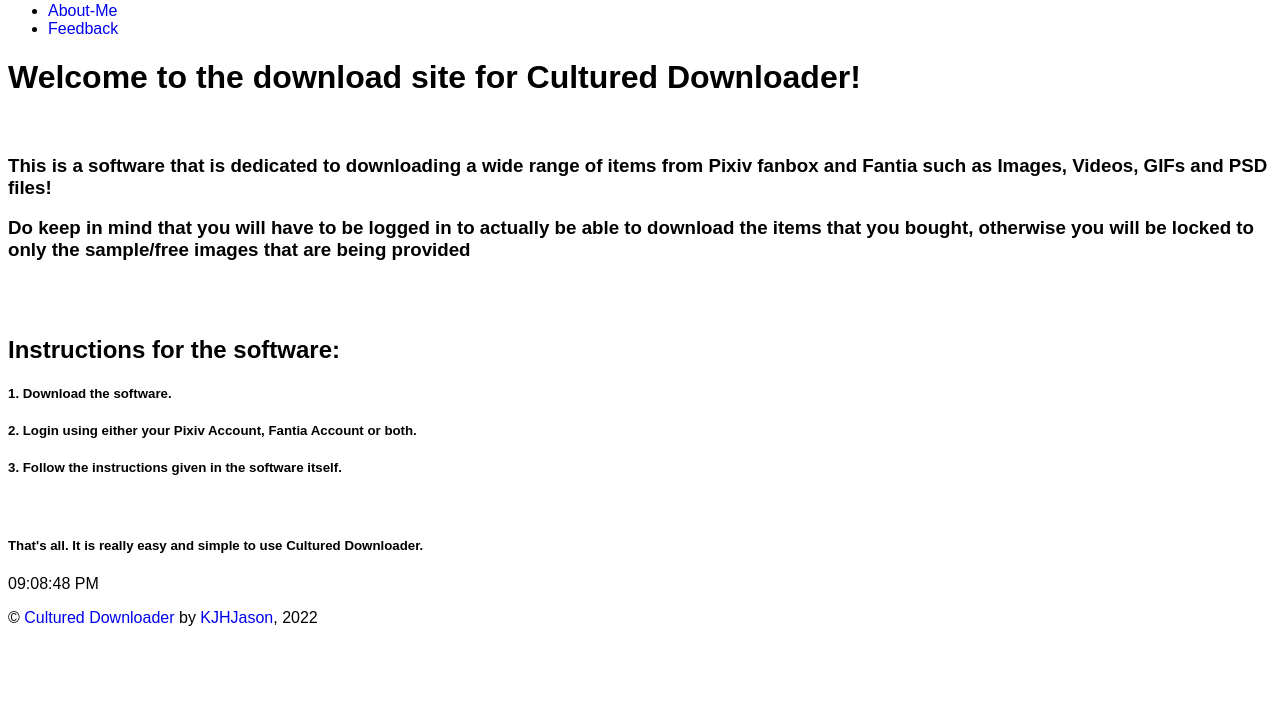
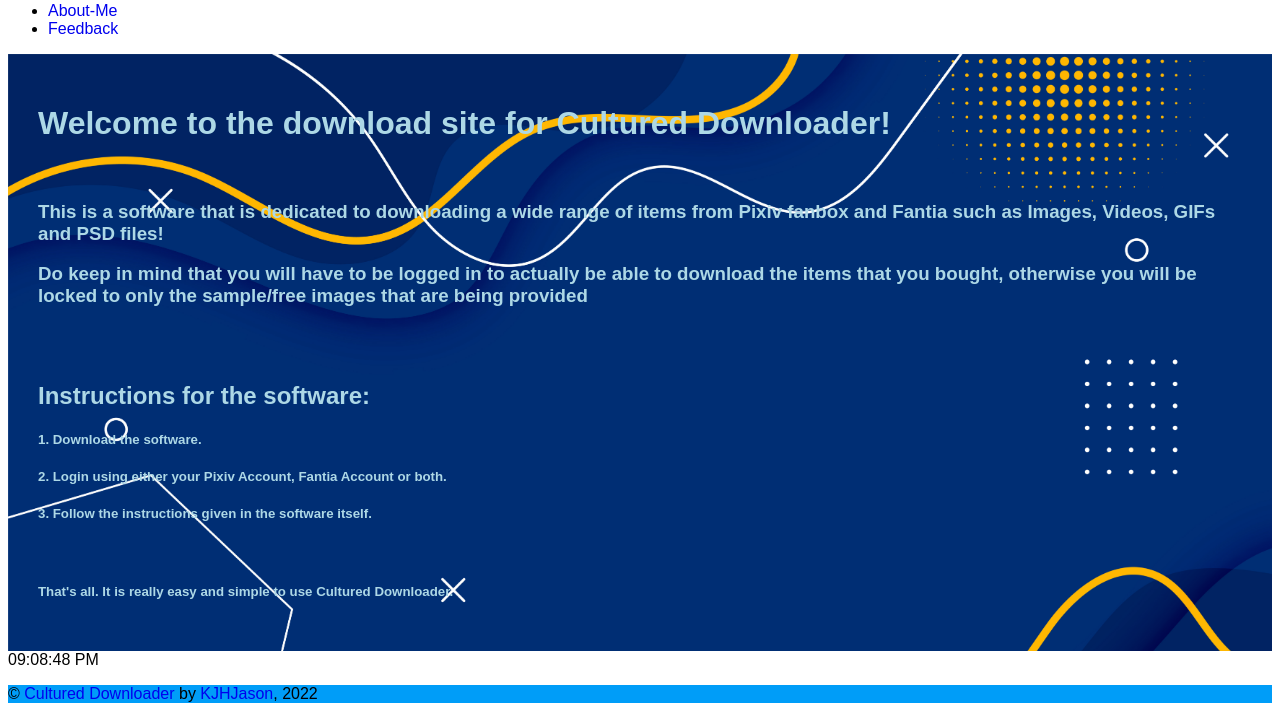
Before and after one commit to KJHJason/Cultured-Downloader-Web, a Flask app: page / in a window 1280 px wide. Shown: the part 344-1063 px from the top of the page. Before the commit the page ends 970 px from the top, so only its background shows below. Run offline with Flask 2, Linux system fonts and the light colour scheme.

Commit message:
another small update

```diff
--- a/server/src/static/css/common.css
+++ b/server/src/static/css/common.css
@@ -9,6 +9,22 @@
 
 a:hover {
 	text-decoration: underline;
+}
+
+.mainbody {
+	width: 100%;
+	height: auto;
+	background-image: url(../images/mainbackground.jpg);
+	padding:30px;
+	background-size: 100% auto;
+	background-repeat: no-repeat;
+	background-color:black;
+
+}
+
+.textbody {
+	color: lightblue;
+	opacity: 1;
 }
 
 /* ============ Navigation Bar ============ */
@@ -249,13 +265,10 @@
 	margin-bottom: 20px;
 }
 
-footer .header div {
+footer{
 	content: '';
-	position: absolute;
 	background-color: #009DF8;
-	height: 2px;
 	box-sizing: border-box;
-	width: 60px;
 }
 
 .logo_margin {
--- a/server/src/templates/base.html
+++ b/server/src/templates/base.html
@@ -20,16 +20,8 @@
     {% block content %}
     {% endblock %}
 
-    {# Note: remove this comment syntax when you have created a _footer.html
-        {% block footer %}
-            {% include 'includes/_footer.html' %}
-        {% endblock %}
-    #}
-
-    <!-- below is a temporary footer though you can use it for copyright in the actual footer -->
-    <p id="copyrightYear">&copy; <a href="https://github.com/KJHJason/Cultured-Downloader">Cultured Downloader</a> by <a href="https://github.com/KJHJason">KJHJason</a>, <noscript>2022</noscript></p>
-    <script>
-        let footerCopright = document.getElementById("copyrightYear").appendChild(document.createTextNode(new Date().getFullYear()));
-    </script>
+    {% block footer %}
+        {% include 'includes/_footer.html' %}
+    {% endblock %}
 </body>
 </html>
--- a/server/src/templates/home.html
+++ b/server/src/templates/home.html
@@ -3,6 +3,8 @@
 {% block css %}{% endblock %}
 
 {% block content %}
+<div class="mainbody">
+    <div class="textbody">
         <h1>Welcome to the download site for Cultured Downloader!</h1>
         <br>
         <h3>This is a software that is dedicated to downloading a wide range of items from Pixiv fanbox and Fantia such as Images, Videos, GIFs and PSD files!</h3>
@@ -15,6 +17,7 @@
         <h5>3. Follow the instructions given in the software itself.</h5>
         <br>
         <h5>That's all. It is really easy and simple to use Cultured Downloader.</h5>
-
+    </div>
+</div>
 {{ context.server_time }}
 {% endblock %}
--- /dev/null
+++ b/server/src/templates/includes/_footer.html
@@ -0,0 +1,9 @@
+<footer class="header">
+    <div>
+        <!-- below is a temporary footer though you can use it for copyright in the actual footer -->
+        <p id="copyrightYear">&copy; <a href="https://github.com/KJHJason/Cultured-Downloader">Cultured Downloader</a> by <a href="https://github.com/KJHJason">KJHJason</a>, <noscript>2022</noscript></p>
+        <script>
+            let footerCopright = document.getElementById("copyrightYear").appendChild(document.createTextNode(new Date().getFullYear()));
+        </script>
+    </div>
+</footer>
```
Also changed, not shown: server/src/static/images/mainbackground.jpg (added). Lines whose indentation alone changed are shown as unchanged.
